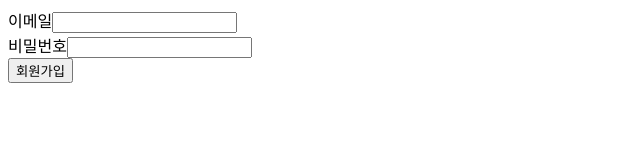
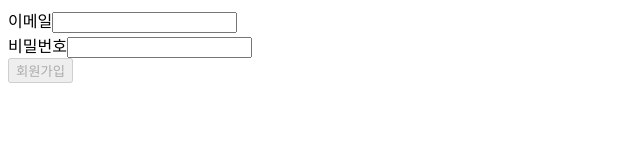
Before and after one commit to yujinyny/wanted-pre-onboarding-challenge-fe-1, a React (Create React App) app: page /auth/signUp in a window 1280 px wide. Shown: the top 160 px of the page, without its empty margins (0-640 px from the left). Built offline with nearby package versions, Linux system fonts and the light colour scheme.

Commit message:
feat: 회원가입 유효성 검사

```diff
--- a/src/pages/SignUp.jsx
+++ b/src/pages/SignUp.jsx
@@ -1,4 +1,4 @@
-import { useState } from "react";
+import { useState, useEffect } from "react";
 import { useNavigate } from "react-router-dom";
 import axios from "axios";
 
@@ -7,6 +7,40 @@ const SignUp = () => {
 
   const [email, setEmail] = useState("");
   const [password, setPassword] = useState("");
+
+  const [emailSuccess, setEmailSuccess] = useState(false);
+  const [pwSuccess, setPwSuccess] = useState(false);
+  const [emailMessage, setEmailMessage] = useState(false);
+  const [pwMessage, setPwMessage] = useState(false);
+
+  // 유효성 검사
+  useEffect(() => {
+    if (!email) {
+      setEmailMessage(false);
+      setEmailSuccess(false);
+    } else {
+      if (email.includes("@") && email.includes(".")) {
+        setEmailMessage(false);
+        setEmailSuccess(true);
+      } else {
+        setEmailMessage(true);
+        setEmailSuccess(false);
+      }
+    }
+
+    if (!password) {
+      setPwMessage(false);
+      setPwSuccess(false);
+    } else {
+      if (password.length >= 8) {
+        setPwMessage(false);
+        setPwSuccess(true);
+      } else {
+        setPwMessage(true);
+        setPwSuccess(false);
+      }
+    }
+  }, [email, password]);
 
   const onSubmit = () => {
     axios
@@ -33,6 +67,7 @@ const SignUp = () => {
           }}
         />
       </div>
+      {emailMessage && <div>최소 @, . 포함</div>}
       <div>
         비밀번호
         <input
@@ -43,7 +78,10 @@ const SignUp = () => {
           }}
         />
       </div>
-      <button onClick={onSubmit}>회원가입</button>
+      {pwMessage && <div>8자 이상 입력</div>}
+      <button onClick={onSubmit} disabled={!(emailSuccess && pwSuccess)}>
+        회원가입
+      </button>
     </>
   );
 };
```
